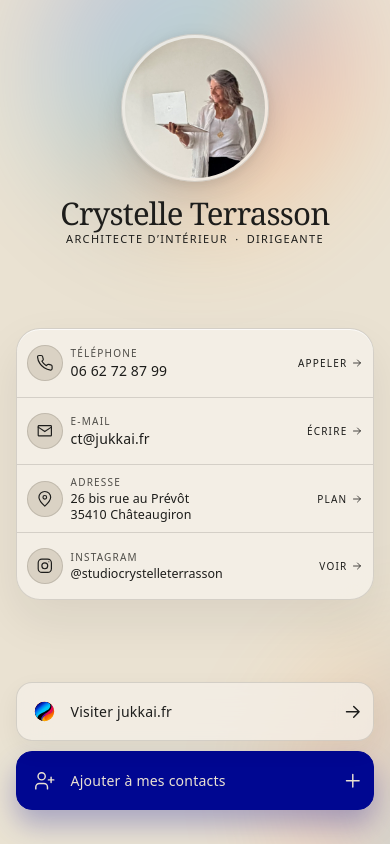
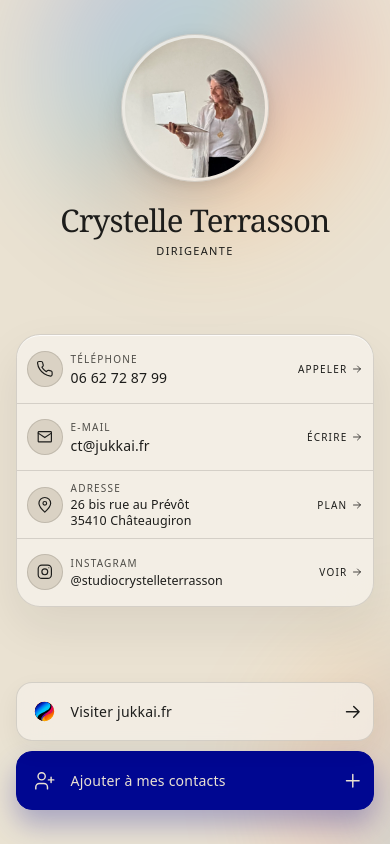
Before and after one commit to martinmoradi/jukkai, an Astro site in the folder apps/marketing/: page /contact/crystelle in a window 390 px wide. Built offline with nearby package versions, Linux system fonts and the light colour scheme; Astro itself is replaced by a stand-in of ours; no server answers; a web font is replaced by a local one.

Commit message:
fix(marketing): simplify and space contact identity

```diff
--- a/apps/marketing/src/pages/contact/crystelle.astro
+++ b/apps/marketing/src/pages/contact/crystelle.astro
@@ -69,11 +69,7 @@ const socialPortraitUrl = new URL(socialPortrait.src, siteUrl);
 
           <div class='card__person'>
             <h1 class='card__name'>{CRYSTELLE_FULL_NAME}</h1>
-            <p class='card__role'>
-              {CRYSTELLE.profession}
-              <span aria-hidden='true'>·</span>
-              {CRYSTELLE.role}
-            </p>
+            <p class='card__role'>{CRYSTELLE.role}</p>
           </div>
         </header>
 
--- a/apps/marketing/src/styles/contact-card.css
+++ b/apps/marketing/src/styles/contact-card.css
@@ -650,9 +650,13 @@ body {
   }
 
   .card__identity {
-    gap: clamp(0.75rem, 2svh, 1rem);
+    gap: clamp(1rem, 2.75svh, 1.5rem);
     align-self: start;
     margin-bottom: 0;
+  }
+
+  .card__person {
+    gap: clamp(0.375rem, 1svh, 0.625rem);
   }
 
   .card__details {
```
Also changed, not shown: apps/marketing/src/test/contact-card-page.test.ts (+3 -1 lines).
